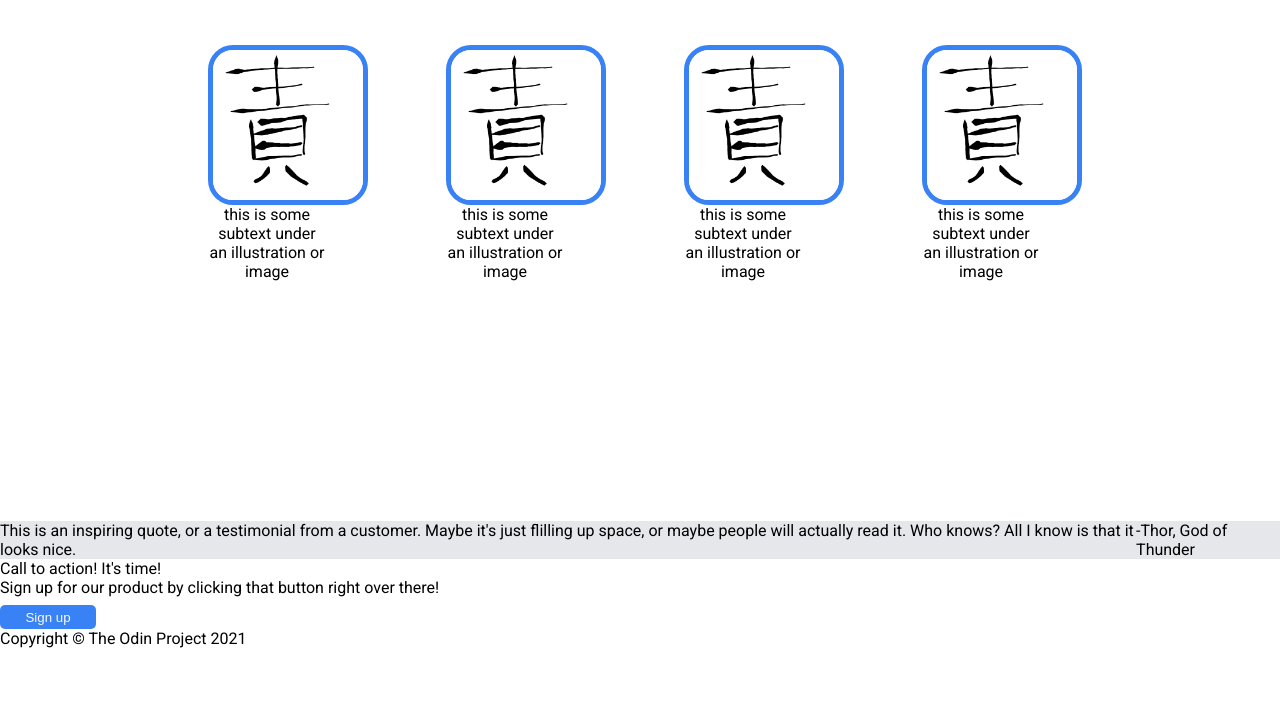
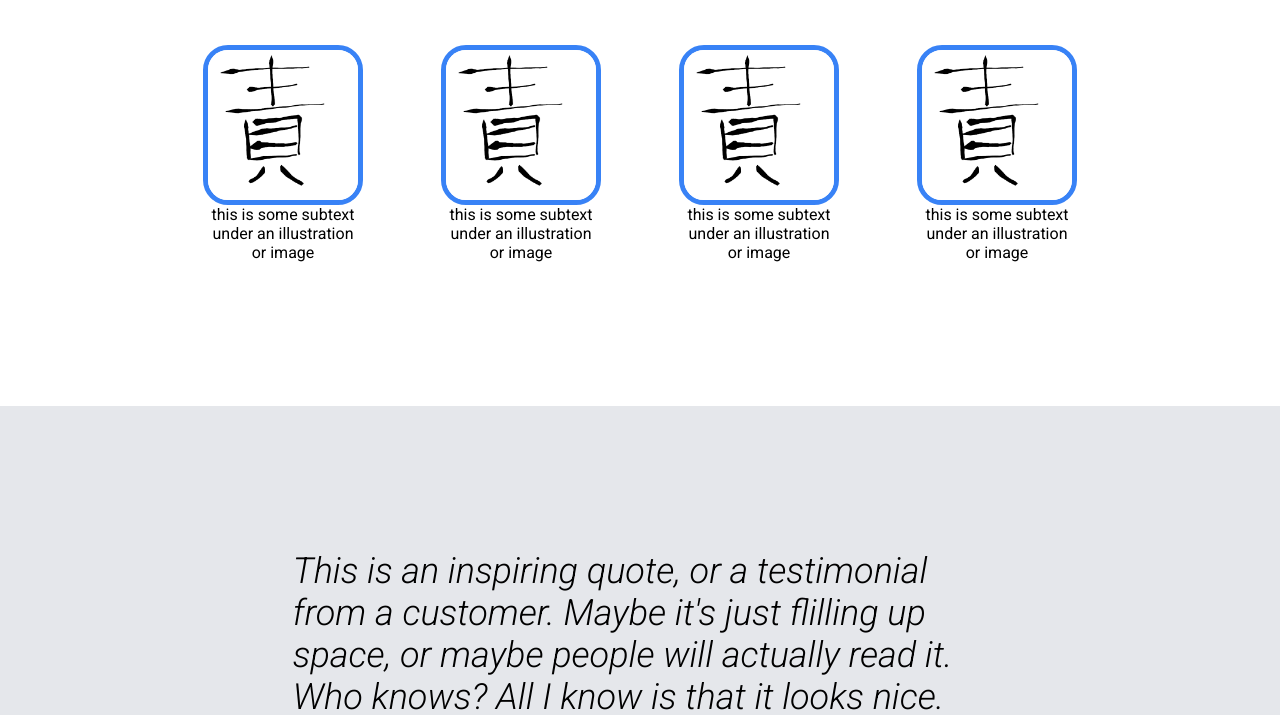
Before and after one commit to Triloq/odin_landingPage, a plain HTML site: page index.html in a window 1280 px wide. Shown: the part 563-1278 px from the top of the page. Before the commit the page ends 1211 px from the top, so only its background shows below. Drawn offline with Linux system fonts and the light colour scheme.

Commit message:
Quote content box created.

```diff
--- a/index.html
+++ b/index.html
@@ -8,8 +8,7 @@
         <!-- Imported Roboto Font from Google-->
         <link rel="preconnect" href="https://fonts.googleapis.com">
         <link rel="preconnect" href="https://fonts.gstatic.com" crossorigin>
-        <link href="https://fonts.googleapis.com/css2?family=Roboto:wght@400;700&display=swap" rel="stylesheet">
-    </head>
+        <link href="https://fonts.googleapis.com/css2?family=Roboto:ital,wght@0,400;0,700;1,300&display=swap" rel="stylesheet">    </head>
 
     <body>
         <div class="webpage">
@@ -24,7 +23,7 @@
                     </ul>
                 </div>
                 <div class= "top-info">
-                    <div class="info-text">
+                    <div class="hero-text">
                         <div class="hero-main">This Website is Awesome</div>
                         <div class="hero-sec">This website has some subtext that goes here under the main title.
                             Header image credit to https://www.pexels.com/photo/agriculture-animals-country-countryside-460956/. </div>
--- a/style.css
+++ b/style.css
@@ -11,8 +11,7 @@ body {
 .webpage {
     display: flex;
     flex-direction: column;
-    max-width: 2560px;
-    min-width: 1280px;
+    flex-shrink: 0;
 }
 
 button {
@@ -81,7 +80,7 @@ ul {
 
 }
 
-.info-text{
+.hero-text{
     flex: 0 0 50%;
     display: flex;
     flex-direction: column;
@@ -107,18 +106,23 @@ ul {
     font-weight: 700;
     color: #1f2937;
     margin: 48px 0;
+
 }
 
 .info {
     display: flex;
     justify-content: center;
     gap:16px;
+
+    margin-bottom: 144px;
+
 }
 
 .info-box {
-    flex: 1;
+
     display: flex;
     flex-direction: column;
+    align-items: center;
     text-align: center;
     max-width: 150px;
     margin: 0;
@@ -132,17 +136,38 @@ ul {
     border-radius: 25px;
 }
 
-.info-quote {
-    background-color: #e5e7eb;
-    display: flex;
-    justify-content: center;
-
-    margin-top: 240px;
+.info-text {
+    max-width: 150px;
 }
 
-.info .info-text {
-    max-width: 150px;
+.info-quote {
+
+    background-color: #e5e7eb;
+    font-size: 36px;
+    flex: 0 0 0;
+    display: flex;
+    flex-direction: column;
+    align-items: center;
+    justify-content: flex-start;
+    padding: 144px;
+    text-align: left;
+
+
+
 }
+
+.quote {
+    width: 70%;
+    font-style: italic;
+}
+
+.quote-sig {
+
+    align-self: flex-end;
+    font-weight: 700;
+    padding-right: 20%;
+}
+
 
 /* Sign Up Box */
 
```
